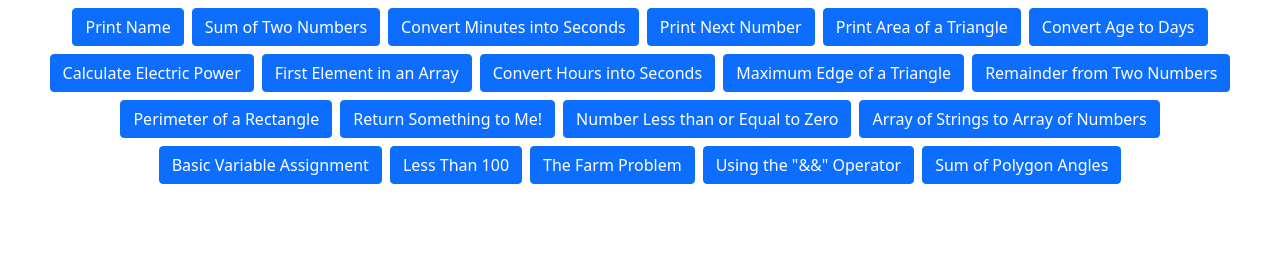
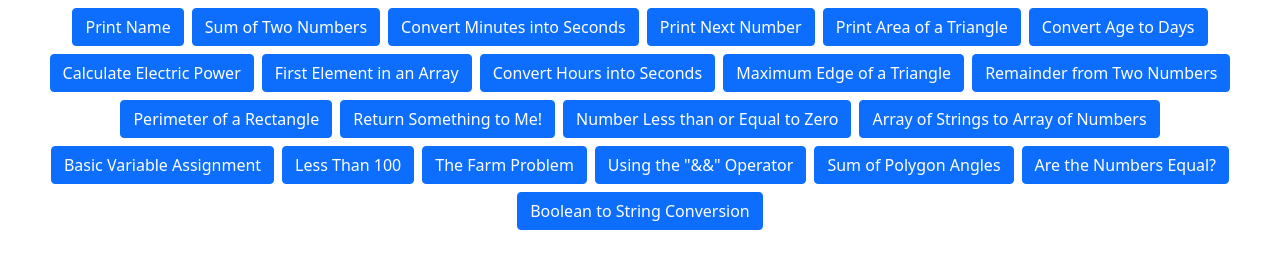
Before and after one commit to mukeshk371/javascript-general, a plain HTML site: page index.html in a window 1280 px wide. Drawn offline with nearby package versions, Linux system fonts and the light colour scheme.

Commit message:
2 questions added

```diff
--- a/index.html
+++ b/index.html
@@ -91,6 +91,14 @@
             <button type="button" class="btn btn-primary" onclick="returnSumOfPolygonAngles()">Sum of Polygon
                 Angles</button>
         </div>
+        <div class="p-1">
+            <button type="button" class="btn btn-primary" onclick="returnAreNumbersEqual()">Are the Numbers
+                Equal?</button>
+        </div>
+        <div class="p-1">
+            <button type="button" class="btn btn-primary" onclick="returnBooleanToStringConversion()">Boolean to String
+                Conversion</button>
+        </div>
     </div>
 </body>
 
--- a/resources/script.js
+++ b/resources/script.js
@@ -131,3 +131,18 @@ function returnSumOfPolygonAngles() {
         alert('Total number of angles will always be greater than 2');
     }
 }
+
+function returnAreNumbersEqual() {
+    let isSameNum1 = prompt('Enter first number');
+    let isSameNum2 = prompt('Enter second number');
+    if (isSameNum1 == isSameNum2) {
+        alert(true);
+    } else {
+        alert(false);
+    }
+}
+function returnBooleanToStringConversion() {
+    let boolToString = true;
+    result = boolToString.toString();
+    alert(result);
+}
```
